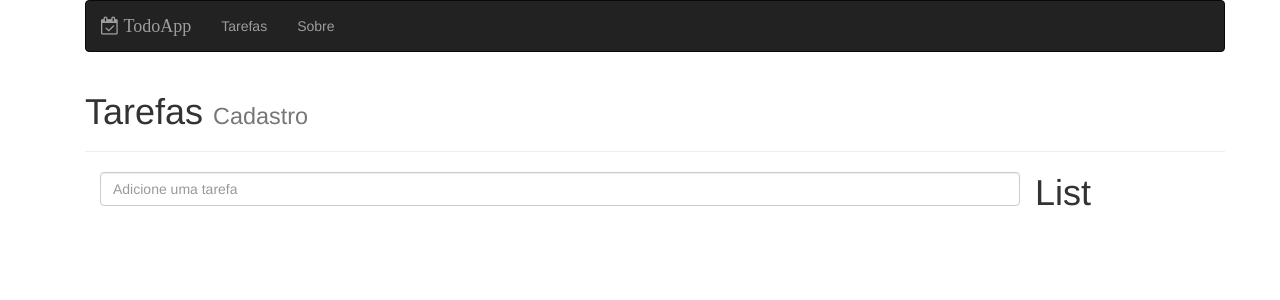
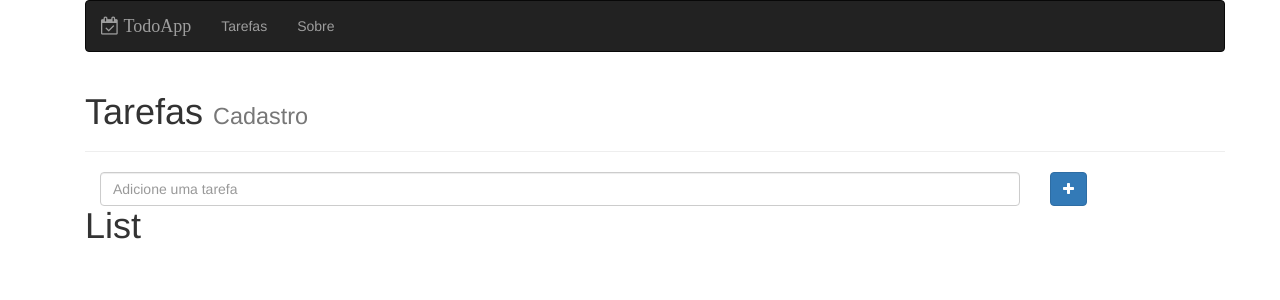
Before and after one commit to GuilCMattos/frontendToDoApp, a React (Create React App) app: page /#/todos in a window 1280 px wide. Shown: the top 300 px of the page. Built offline with nearby package versions, Linux system fonts and the light colour scheme.

Commit message:
add: addEvent

```diff
--- a/src/template/IconButton.jsx
+++ b/src/template/IconButton.jsx
@@ -2,10 +2,9 @@ import React from "react";
 import If from "./If";
 
 export default props => (
-    <If test={props.hide}>
+    <If test={!props.hide}>
           <button className={'btn btn-'+ props.style}
-            onClick={props.onClick}
-            >
+            onClick={props.onClick}>
                 <i className={'fa fa-'+ props.icon}></i>
             </button>
     </If>
--- a/src/todo/Todo.jsx
+++ b/src/todo/Todo.jsx
@@ -5,11 +5,21 @@ import TodoList from './TodoList'
 import TodoForm from './TodoForm'
 
 export default class Todo extends Component {
+
+    constructor(props) {
+        super(props)
+        this.handleAdd = this.handleAdd.bind(this)
+    }
+
+    handleAdd() {
+        console.log(this)
+    }
+
     render(){
         return(
             <div>
                 <PageHeader name="Tarefas" small="Cadastro"/>
-                <TodoForm/>
+                <TodoForm handleAdd={this.handleAdd}/>
                 <TodoList />
             </div>
         )
--- a/src/todo/TodoForm.jsx
+++ b/src/todo/TodoForm.jsx
@@ -12,7 +12,7 @@ export default props => (
 
         <Grid cols='12 3 2'>
 
-        <IconButton style='primary' icon='plus'/>
+        <IconButton style='primary' icon='plus' onClick={props.handleAdd} />
 
         </Grid>
 
```
